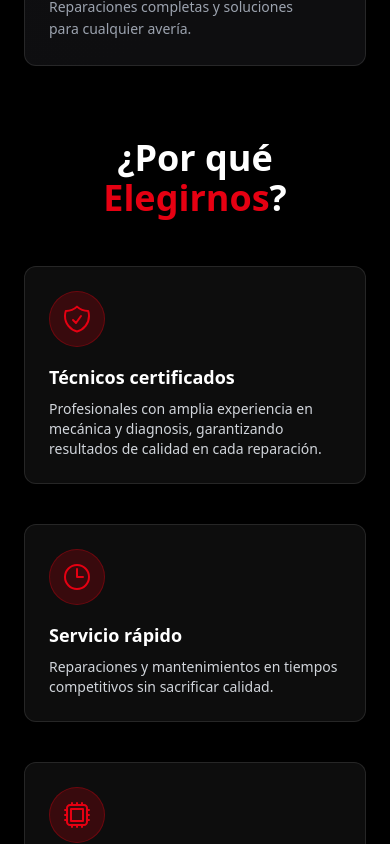
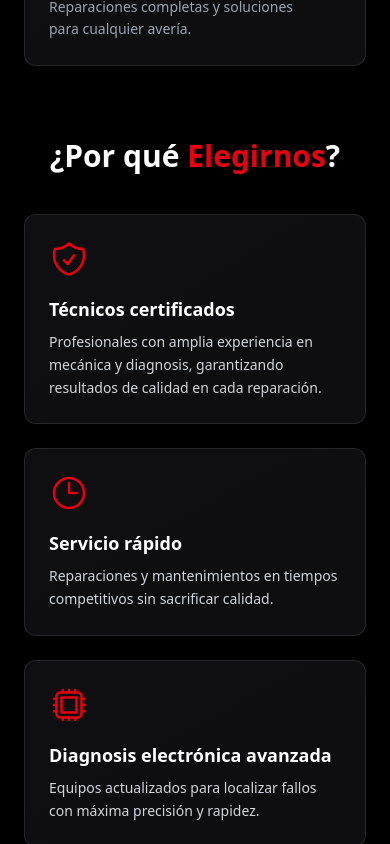
Before and after one commit to bitbazaarplayground/J-Jmotorsgarage, a React (Vite) app: page / in a window 390 px wide. Shown: the part 1820-2664 px from the top of the page. Built offline with nearby package versions, Linux system fonts and the light colour scheme.

Commit message:
Fixed scroll issue

```diff
--- a/src/App.jsx
+++ b/src/App.jsx
@@ -1,4 +1,5 @@
 import { BrowserRouter, Route, Routes } from "react-router-dom";
+import ScrollToTop from "./components/ScrollToTop";
 import About from "./pages/About";
 import AvisoLegal from "./pages/AvisoLegal";
 import Contacto from "./pages/Contacto";
@@ -14,6 +15,7 @@ function App() {
       <LocalBusinessSchema />
 
       <BrowserRouter>
+        <ScrollToTop />
         <Routes>
           <Route path="/" element={<Home />} />
           <Route path="/servicios" element={<Servicios />} />
--- a/src/components/MapSection.jsx
+++ b/src/components/MapSection.jsx
@@ -12,7 +12,7 @@ export default function MapSection() {
     "https://www.google.com/maps?q=Av.+de+Europa,+217,+12006+Castell%C3%B3n+de+la+Plana,+Castell%C3%B3n&output=embed";
 
   return (
-    <section className="bg-black  md:py-9 text-white">
+    <section className="bg-black py-12 md:py-16 text-white">
       <div className="max-w-7xl mx-auto px-6">
         <motion.h2
           initial={{ opacity: 0, y: 20 }}
--- /dev/null
+++ b/src/components/ScrollToTop.jsx
@@ -0,0 +1,15 @@
+import { useEffect } from "react";
+import { useLocation } from "react-router-dom";
+
+export default function ScrollToTop() {
+  const { pathname } = useLocation();
+
+  useEffect(() => {
+    window.scrollTo({
+      top: 0,
+      behavior: "auto",
+    });
+  }, [pathname]);
+
+  return null;
+}
--- a/src/components/WhyChooseUs.jsx
+++ b/src/components/WhyChooseUs.jsx
@@ -37,40 +37,45 @@ export default function WhyChooseUs() {
   return (
     <section className="bg-black text-white py-9 md:py-20">
       <div className="max-w-7xl mx-auto px-6">
-        {/* ---------- TITLE (Flash-free, fade only) ---------- */}
+        {/* TITLE */}
         <motion.h2
           initial={false}
           whileInView={{ opacity: 1 }}
           viewport={{ once: true }}
           transition={{ duration: 0.5 }}
-          className="text-4xl font-bold text-center mb-12"
+          className="text-3xl sm:text-4xl font-bold text-center mb-10 md:mb-12"
         >
           ¿Por qué <span className="text-primary">Elegirnos</span>?
         </motion.h2>
 
-        {/* ---------- GRID ---------- */}
-        <div className="grid md:grid-cols-2 lg:grid-cols-4 gap-10">
+        {/* GRID */}
+        <div className="grid sm:grid-cols-2 lg:grid-cols-4 gap-6 sm:gap-8 md:gap-10">
           {items.map((item, index) => {
             const Icon = item.icon;
 
             return (
               <motion.div
                 key={index}
-                // FLASH-FREE: no y-movement, no initial opacity reset
                 initial={false}
                 whileInView={{ opacity: 1 }}
                 viewport={{ once: true }}
                 transition={{ duration: 0.4, delay: index * 0.1 }}
-                className="relative p-6 rounded-xl border border-white/10 bg-white/5 backdrop-blur-md shadow-lg hover:bg-white/10 transition group"
+                className="relative bg-zinc-900/60 p-6 rounded-xl border border-white/10 shadow-lg overflow-hidden backdrop-blur-sm hover:bg-zinc-900/80 transition group"
               >
-                {/* ICON */}
-                <div className="flex items-center justify-center w-14 h-14 rounded-full bg-primary/20 border border-primary/30 mb-4 group-hover:bg-primary/30 transition">
-                  <Icon className="h-8 w-8 text-primary" />
-                </div>
+                {/* Decorative background */}
+                <div className="absolute inset-0 opacity-[0.03] group-hover:opacity-[0.06] bg-gradient-to-br from-zinc-800 to-black" />
 
                 {/* CONTENT */}
-                <h3 className="text-lg font-semibold mb-2">{item.title}</h3>
-                <p className="text-gray-300 text-sm">{item.description}</p>
+                <div className="relative">
+                  <div className="mb-4">
+                    <Icon className="h-10 w-10 text-primary" />
+                  </div>
+
+                  <h3 className="text-lg font-semibold mb-2">{item.title}</h3>
+                  <p className="text-gray-300 text-sm leading-relaxed">
+                    {item.description}
+                  </p>
+                </div>
               </motion.div>
             );
           })}
```
